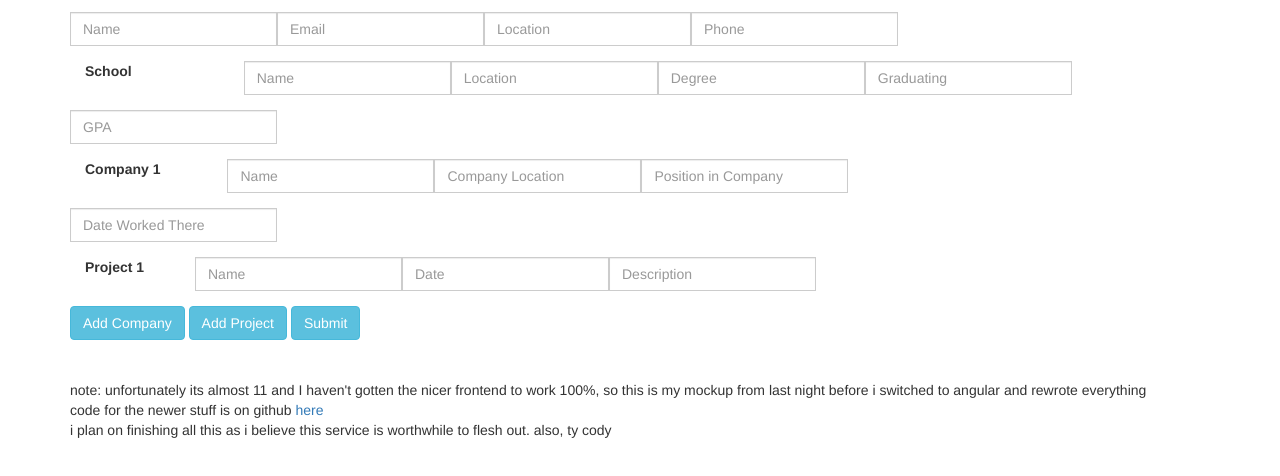
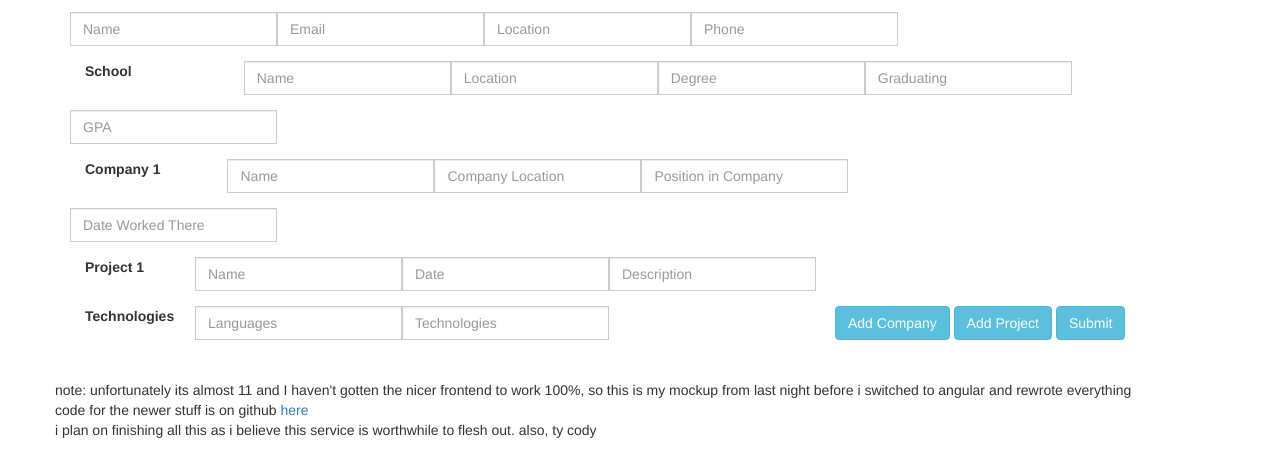
Before and after one commit to austinschwartz/test666, a website: page index.html in a window 1280 px wide. Shown: the part 182-658 px from the top of the page. Drawn offline with nearby package versions, Linux system fonts and the light colour scheme.

Commit message:
Languages

```diff
--- a/index.html
+++ b/index.html
@@ -234,6 +234,24 @@
           </div>
         </div>
       </div>
+      <div class="row">
+        <div class="col-lg-8 languages">
+          <div class="landt">
+            <div class="col-lg-2">
+              <label for="name" class="pull-left">Technologies</label>
+            </div>
+            <div class="form-group pull-left">
+              <div class="input-group">
+                <input type="text" class="form-control" id="languages" name="languages" placeholder="Languages">
+              </div>
+          </div>
+            <div class="form-group pull-left">
+              <div class="input-group">
+                <input type="text" class="form-control" id="Technologies" name="technologies" placeholder="Technologies">
+              </div>
+          </div>
+        </div>
+      </div>
       <input type="submit" value="Add Company" id="add-company" class="btn btn-info">
       <input type="submit" value="Add Project" id="add-project" class="btn btn-info">
       <input type="submit" value="Submit" id="submit" class="btn btn-info">
```
